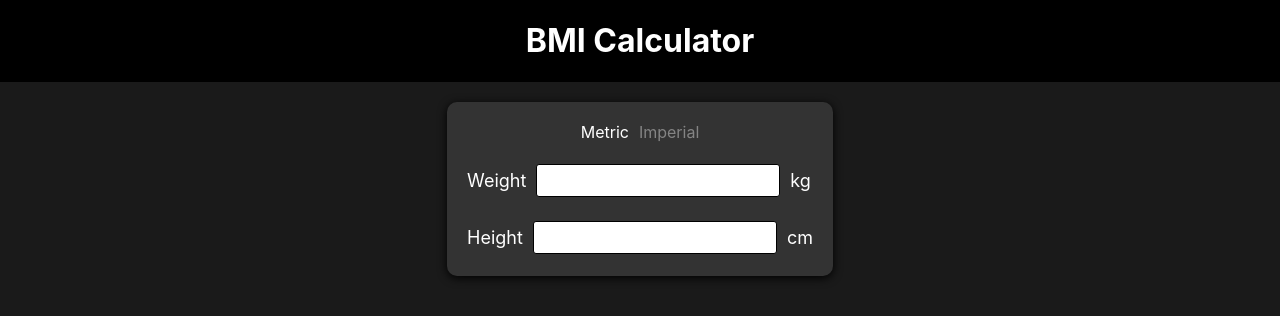
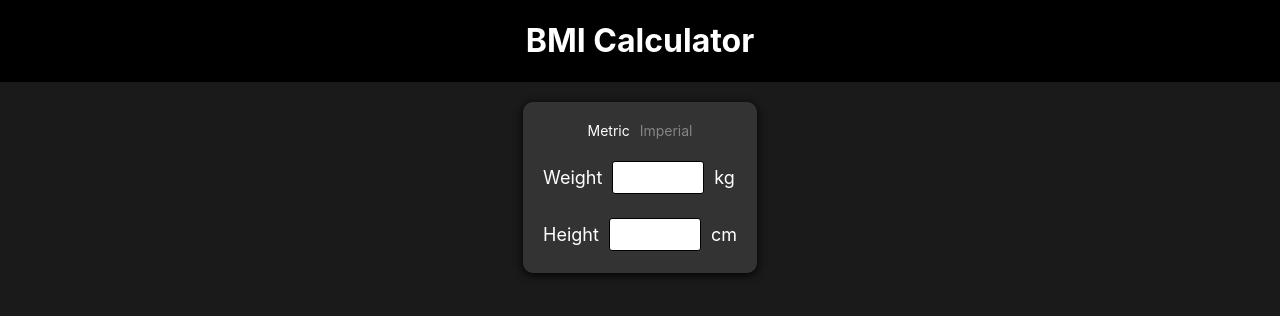
Before and after one commit to Fatih20/Better-BMI-Calculator, a React (Create React App) app: page / in a window 1280 px wide. Shown: the top 316 px of the page. Built offline with nearby package versions, Linux system fonts and the light colour scheme.

Commit message:
Some more styling

```diff
--- a/src/GlobalComponent.js
+++ b/src/GlobalComponent.js
@@ -10,10 +10,12 @@ export const GlobalTransition = createGlobalStyle`
 export const VanillaButton = styled.button`
     display: inline-block;
     border: none;
+    cursor: pointer;
+    font-family: 'Inter', sans-serif;
     margin: 0;
     text-decoration: none;
-    cursor: pointer;
     text-align: center;
     -webkit-appearance: none;
     -moz-appearance: none;
+    padding: 0;
 `;
--- a/src/components/form.js
+++ b/src/components/form.js
@@ -4,6 +4,7 @@ import styled from "styled-components";
 import useDebounce from "../customHooks/useDebounce";
 import useEffectUpdate from "../customHooks/useEffectUpdate";
 import useImperial from "../customHooks/useImperial";
+import { VanillaButton } from "../GlobalComponent";
 
 import { useCalculationContext } from "./body";
 
@@ -33,6 +34,7 @@ const StyledInput = styled.input`
     font-size: 18px;
     height: 100%;
     padding: 5px;
+    width: 80px;
 
     &:focus {
         outline-color: black;
@@ -47,9 +49,10 @@ const MetricChoiceContainer = styled.div`
 
 `;
 
-const MetricChoice = styled.p`
+const MetricChoice = styled(VanillaButton)`
+    background-color: rgba(0, 0, 0, 0);
     color: ${({chosen}) => chosen ? "white" : `rgba(255, 255, 255, 0.4)`};
-    margin: 0;
+    font-size: 14px;
 `;
 
 const FormContainer = styled.div`
```
